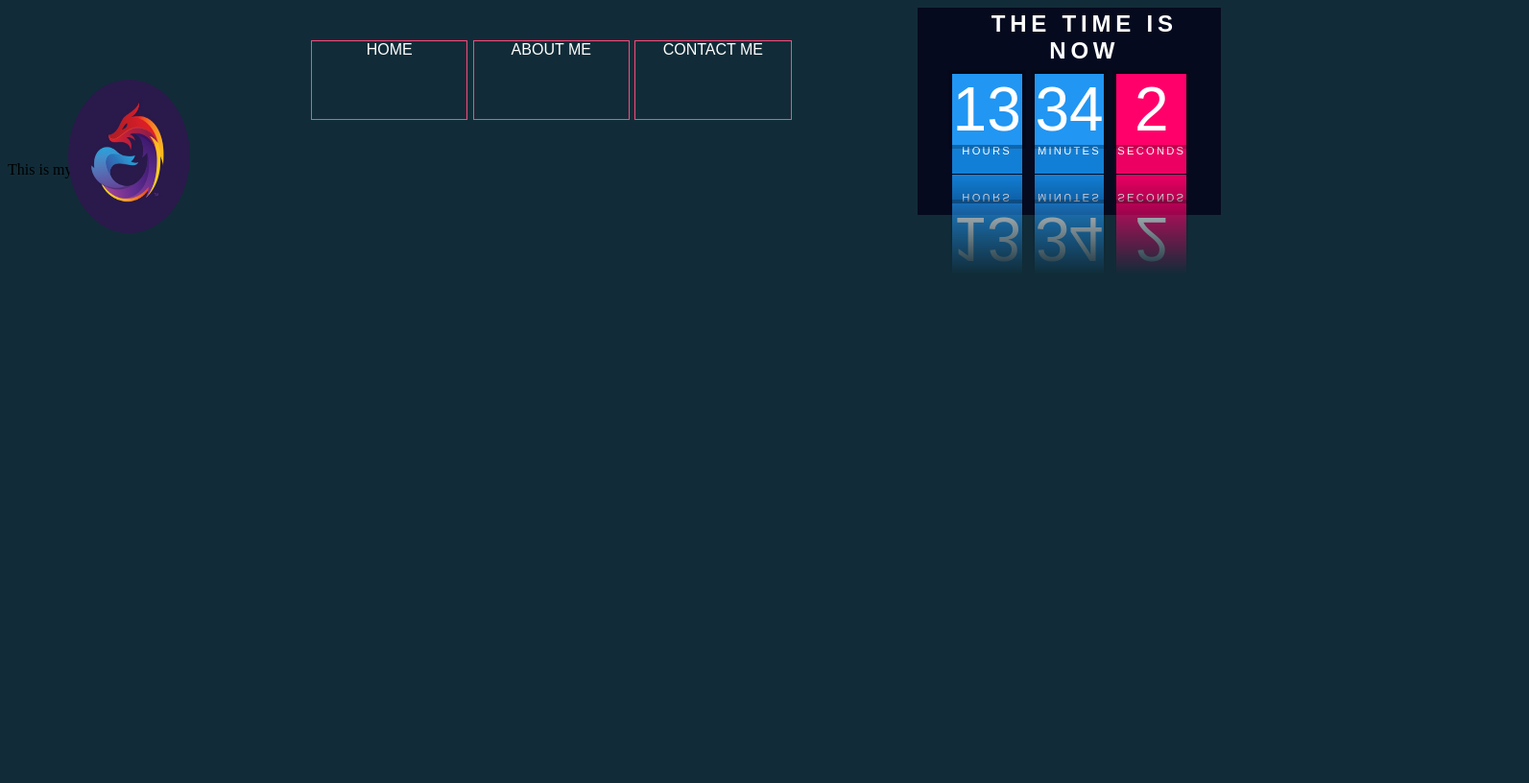
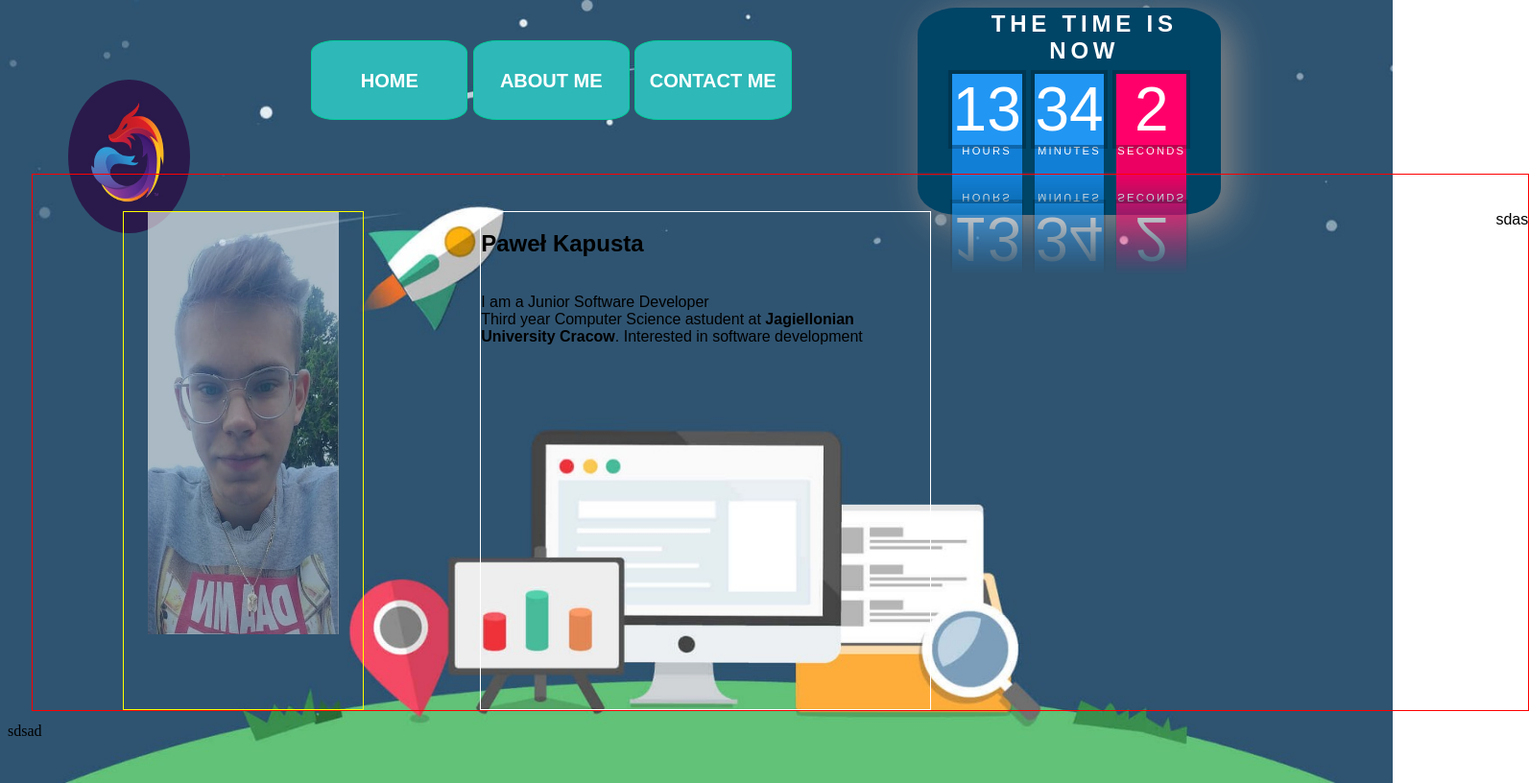
Before and after one commit to PawelKapusta/LandingPAge, a plain HTML site: page index.html in a window 1280 px wide. Shown: the whole page at 96% size, 1593 px wide, since content can reach past the window. Drawn offline with Linux system fonts and the light colour scheme.

Commit message:
Add first main content

```diff
--- a/index.css
+++ b/index.css
@@ -1,5 +1,6 @@
 body {
-    background-color: #112c38;
+    background: url(q.jpeg) no-repeat;
+    background-size: cover;
     height: 100vh;
 }
 
@@ -62,9 +63,8 @@ header {
     height: 100%;
 }
 
-.navbar ul>li {
+.navbar ul li {
     margin: 1% 1% 5% 0;
-    padding: 0;
     width: 100%;
     list-style: none;
     transition: 0.5s;
@@ -74,15 +74,24 @@ header {
 .navbar ul li a {
     display: block;
     height: 100%;
-    padding: 0;
-    margin: 0 auto;
+    margin: auto;
     color: #fff;
+    background-color: #2eb8b8;
     text-decoration: none;
     font-family: sans-serif;
     text-transform: uppercase;
     transition: 0.5s;
+    border: 1px solid #00cc99;
+    border-radius: 15%;
+}
+
+.navbar ul li a span {
+    top: 30px;
+    position: relative;
+    margin: auto;
     text-align: center;
-    border: 1px solid #ff497c;
+    font-weight: 900;
+    font-size: 20px;
 }
 
 .navbar ul:hover li a {
@@ -93,9 +102,10 @@ header {
 
 .navbar ul li a:hover {
     background-color: #ff497c;
-    transform: scale(1.5);
+    transform: scale(1.2);
     opacity: 1;
     filter: blur(0);
+    border-radius: 15%;
 }
 
 .navbar ul li a:before {
@@ -113,6 +123,7 @@ header {
 
 .navbar ul li a:hover:before {
     border: 1px solid #ff497c;
+    border-radius: 20%;
     background-color: #112c38;
     transition: transform 1.75s;
     transform-origin: right;
@@ -129,9 +140,11 @@ header {
 #clock {
     justify-content: center;
     align-items: center;
-    background: #060a1f;
+    background: #004466;
     width: 25%;
     height: 135%;
+    border-radius: 13%;
+    box-shadow: 10px 10px 40px #888888;
 }
 
 #clock #time {
@@ -191,3 +204,60 @@ header {
 #clock #time div:last-child span:nth-child(2) {
     background: #ec0062;
 }
+
+#mainPage {
+    border: 1px solid red;
+    height: 70vh;
+    padding-top: 3%;
+    margin: 1% 2%;
+    width: 195vh;
+    box-sizing: border-box;
+    font-family: sans-serif;
+    position: relative;
+    display: flex;
+    transition: 0.5s;
+    justify-content: space-between;
+}
+
+#mainPage .myPhoto {
+    position: relative;
+    text-align: center;
+    margin-left: 6%;
+    height: auto;
+    border: 1px solid yellow;
+}
+
+#mainPage .myPhoto img {
+    opacity: 0.6;
+    transition: 0.5s;
+    height: 85%;
+    width: 80%;
+    position: relative;
+}
+
+#mainPage .myPhoto .content h2 {
+    position: absolute;
+    bottom: 70px;
+    left: 44px;
+    opacity: 0;
+}
+
+#mainPage .myPhoto:hover img {
+    opacity: 1;
+    box-shadow: 0 0 0 3px #ff006a;
+}
+
+#mainPage .myPhoto:hover .content h2 {
+    opacity: 0.8;
+    width: 80%;
+    color: #fff;
+    background-color: #111;
+}
+
+#mainPage .aboutMe {
+    margin: 0;
+    padding: 0;
+    border: 1px solid white;
+    margin-left: -30%;
+    width: 30%;
+}
--- a/index.html
+++ b/index.html
@@ -16,17 +16,13 @@
         <div class="navbar">
             <ul>
                 <li>
-                    <a href="#">Home</a>
+                    <a href="#"><span>Home</span></a>
                 </li>
                 <li>
-                    <a href="#">
-              About me
-            </a>
+                    <a href="#"><span>About me</span> </a>
                 </li>
                 <li>
-                    <a href="#">
-              Contact me
-            </a>
+                    <a href="#"><span>Contact me</span> </a>
                 </li>
             </ul>
         </div>
@@ -41,9 +37,28 @@
     </header>
 
     <main>
-        <article>
-            This is my page
+        <article id="mainPage">
+            <section class="myPhoto">
+                <img src="myPhoto.jpg" alt="Picture of myself" />
+                <div class="content">
+                    <h2>Paweł Kapusta<br /><span>Junior Software Developer</span></h2>
+                </div>
+            </section>
+            <section class="aboutMe">
+                <div class="text">
+                    <h2>Paweł Kapusta</h2>
+                    <br /> I am a Junior Software Developer
+                </div>
+                <div class="line"></div>
+                <div class="text">
+                    Third year Computer Science astudent at
+                    <b>Jagiellonian University Cracow</b>. Interested in software development
+                </div>
+            </section>
+            <section class="form">sdas</section>
         </article>
+
+        <footer>sdsad</footer>
     </main>
 
     <script type="text/javascript" src="index.js"></script>
```
Also changed, not shown: myPhoto.jpg (added), q.jpeg (added).
